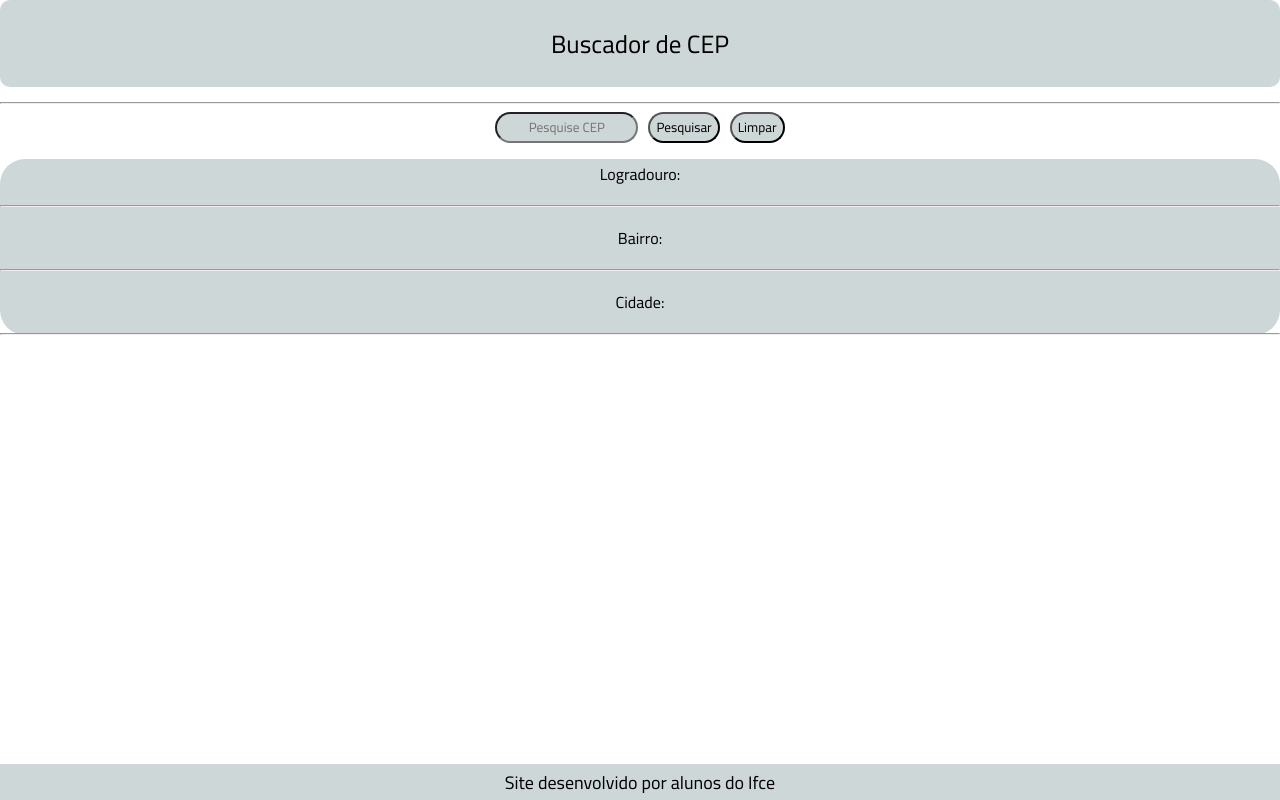
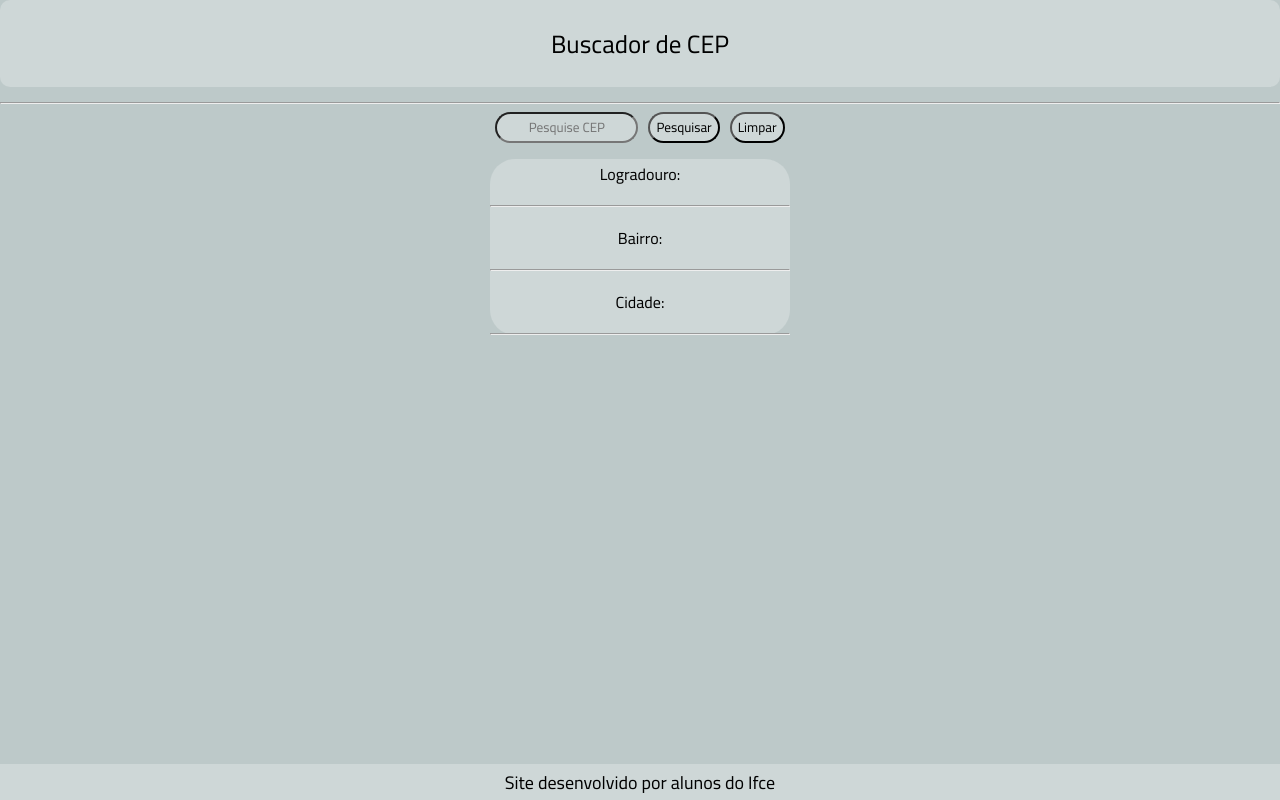
Before and after one commit to Valakzz/TrabalhoWebFinalizado, a plain HTML site: page ProgramaCep/index.html in a window 1280 px wide. Drawn offline with Linux system fonts and the light colour scheme.

Commit message:
ajuste layout info CEP

```diff
--- a/ProgramaCep/style.css
+++ b/ProgramaCep/style.css
@@ -10,6 +10,7 @@ html, body {
 body {
   display: flex;
   flex-direction: column;
+  background-color: rgb(189, 201, 201);
 }
 
 main {
@@ -40,6 +41,10 @@ header{
     display: block;
     background-color: rgba(206, 215, 215);
     border-radius: 25px;
+    width: 300px;
+     margin: 12px auto;
+
+
 
  }
 .Rodape {
```
